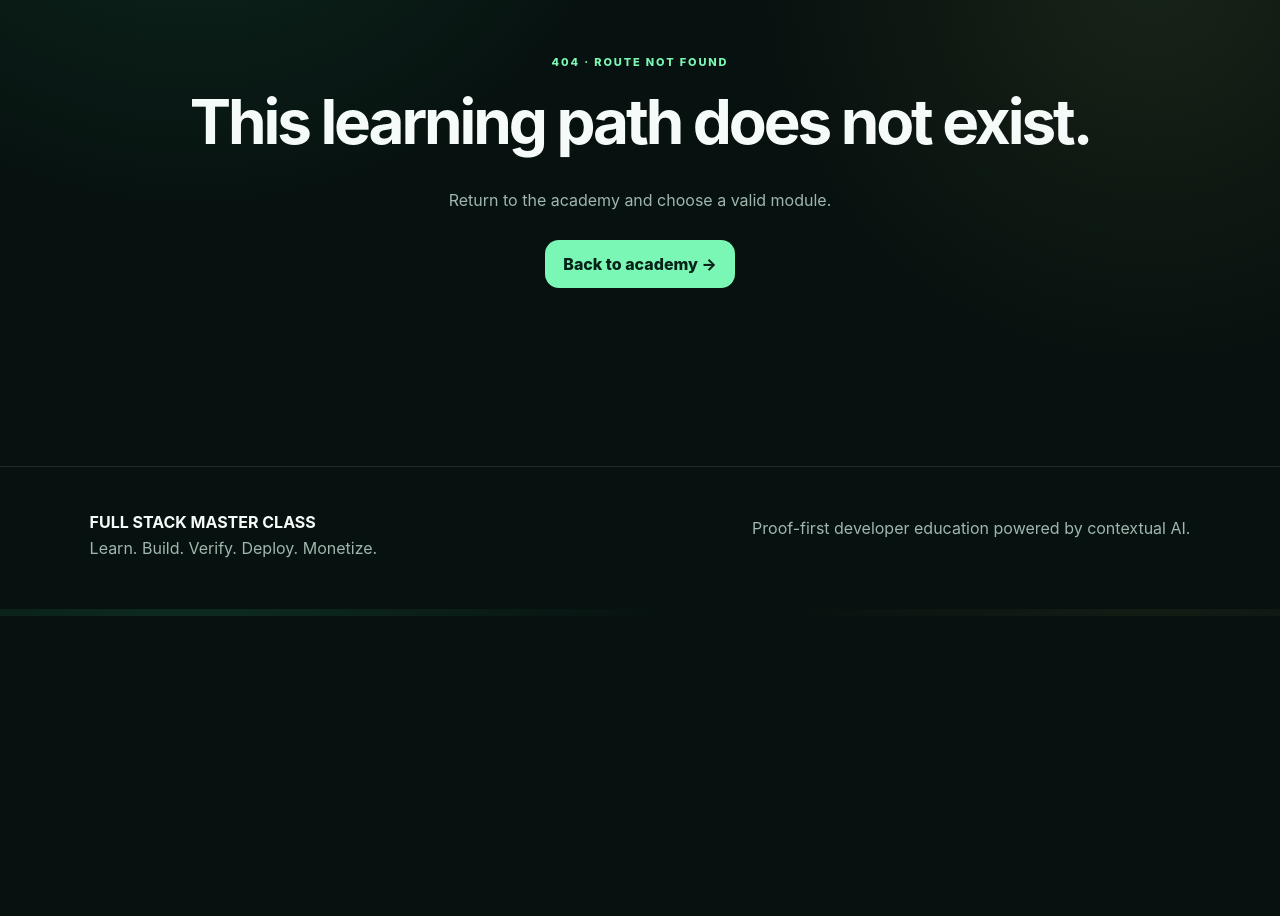
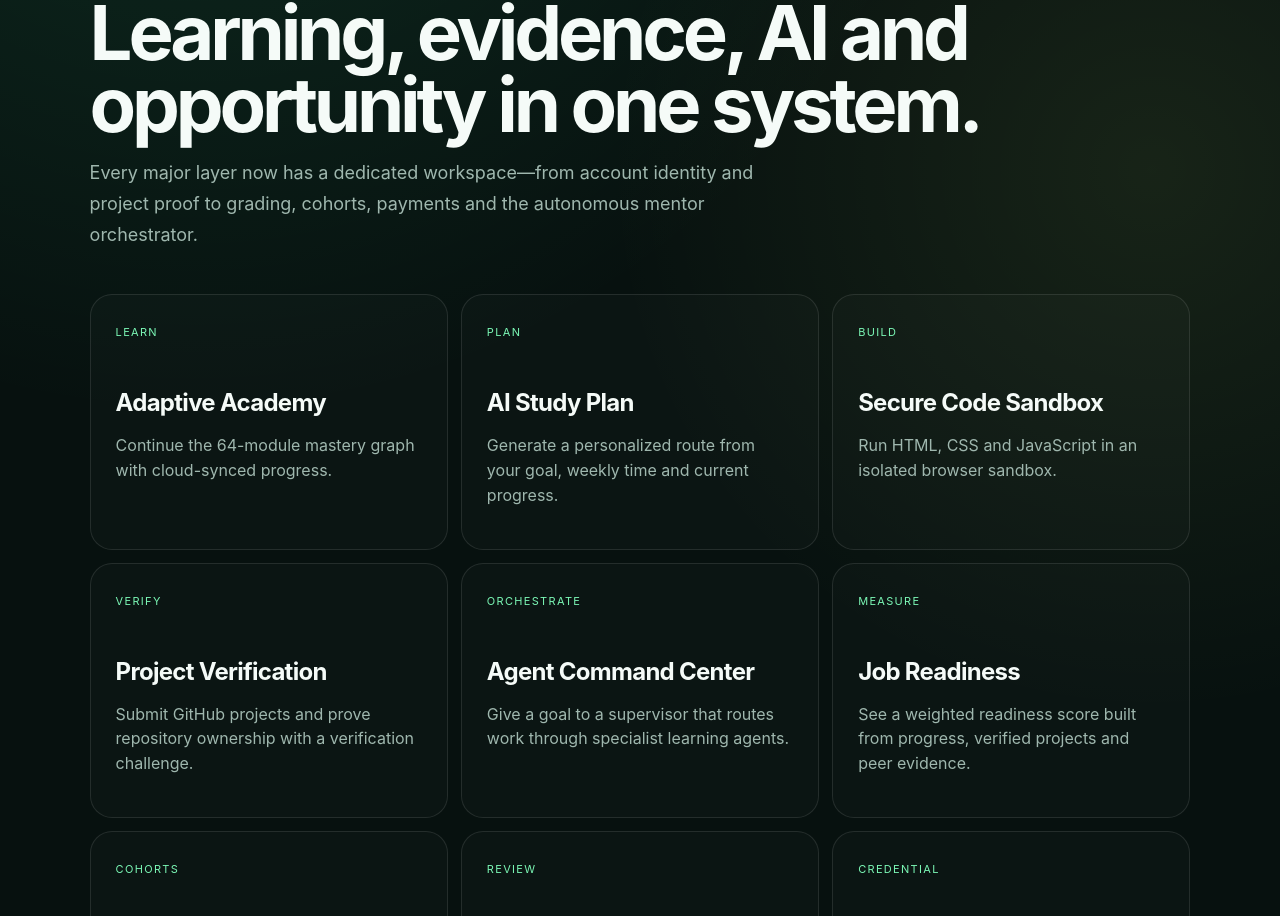
Before and after one commit to mabrig1/FULL-STACK-MASTER-CLASS, a Next.js app: page /platform in a window 1280 px wide. Before the commit this address had no page. Shown: the part 184-1100 px from the top of the page. Before the commit the page ends 800 px from the top, so only its background shows below. Built offline with nearby package versions, Linux system fonts and the light colour scheme.

Commit message:
feat: add commercial platform shell

```diff
--- /dev/null
+++ b/app/platform/page.tsx
@@ -0,0 +1,39 @@
+import Link from "next/link";
+
+const tools = [
+  ["LEARN", "Adaptive Academy", "Continue the 64-module mastery graph with cloud-synced progress.", "/dashboard"],
+  ["PLAN", "AI Study Plan", "Generate a personalized route from your goal, weekly time and current progress.", "/study-plan"],
+  ["BUILD", "Secure Code Sandbox", "Run HTML, CSS and JavaScript in an isolated browser sandbox.", "/sandbox"],
+  ["VERIFY", "Project Verification", "Submit GitHub projects and prove repository ownership with a verification challenge.", "/submissions"],
+  ["ORCHESTRATE", "Agent Command Center", "Give a goal to a supervisor that routes work through specialist learning agents.", "/orchestrator"],
+  ["MEASURE", "Job Readiness", "See a weighted readiness score built from progress, verified projects and peer evidence.", "/career-readiness"],
+  ["COHORTS", "Cohort Workspace", "Join structured cohorts and learn alongside a real group.", "/cohorts"],
+  ["REVIEW", "Peer Review", "Review verified projects using engineering rubrics and improve through feedback.", "/peer-review"],
+  ["CREDENTIAL", "Certificates", "Issue and publicly verify evidence-backed Full Stack Master Class credentials.", "/account"],
+  ["COMMERCE", "Plans & Access", "Unlock commercial course access through verified Paystack transactions.", "/pricing"],
+  ["OPERATE", "Instructor Studio", "Manage learners, cohorts, projects, revenue and academy quality.", "/admin"],
+];
+
+export default function PlatformPage() {
+  return (
+    <main className="commercialPage">
+      <section className="commercialHero">
+        <span className="eyebrow">COMMERCIAL ACADEMY PLATFORM</span>
+        <h1>Learning, evidence, AI and opportunity in one system.</h1>
+        <p>
+          Every major layer now has a dedicated workspace—from account identity and project proof
+          to grading, cohorts, payments and the autonomous mentor orchestrator.
+        </p>
+      </section>
+      <section className="platformGrid">
+        {tools.map(([tag, title, copy, href]) => (
+          <Link href={href} className="platformCard" key={title}>
+            <span>{tag}</span>
+            <h3>{title}</h3>
+            <p>{copy}</p>
+          </Link>
+        ))}
+      </section>
+    </main>
+  );
+}
```
